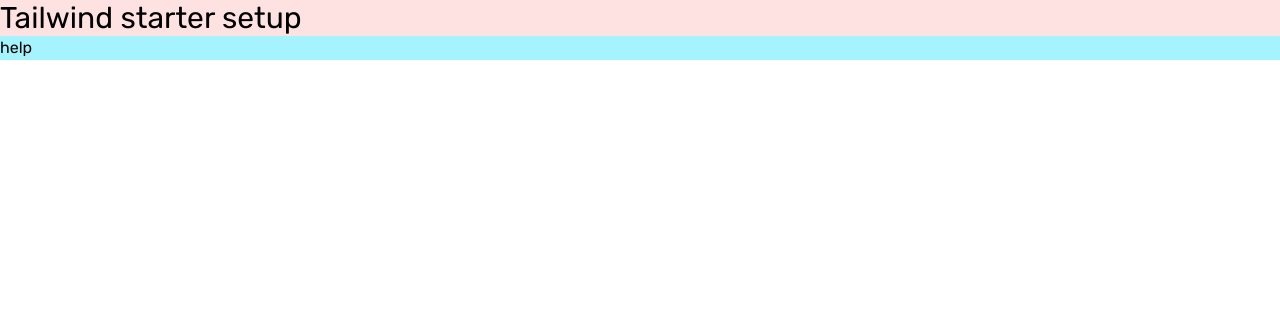
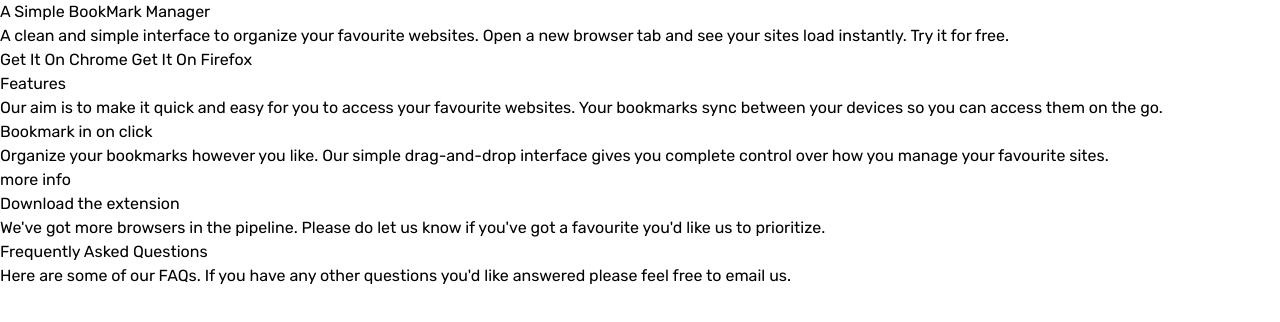
Before and after one commit to AJenkinsSolutions/my-bookmarks-ui, a website: page index.html in a window 1280 px wide. Drawn offline with Linux system fonts and the light colour scheme.

Commit message:
Add static content

```diff
--- a/index.html
+++ b/index.html
@@ -17,8 +17,132 @@
     <title>Bookmark</title>
 </head>
 <body>
-    <h1 class="text-3xl bg-red-100">Tailwind starter setup</h1>
+    <nav class="flex">
+        <!-- logo -->
 
-    <div class="bg-cyan-200">help</div>
+        <!-- menu items -->
+
+    </nav>
+    <!-- Hero section  -->
+    <section id="hero-section">
+
+        <!-- main image -->
+
+        <!-- content -->
+        <div>
+            <h1>
+                A Simple BookMark Manager
+            </h1>
+            <p>
+                A clean and simple interface to organize your favourite websites.
+                Open a new browser tab and see your sites load instantly.
+                 Try it for free.
+            </p>
+            <!-- buttons -->
+            <div>
+                <button>
+                    Get It  On Chrome
+                </button>
+                <button>
+                    Get It On Firefox
+                </button>
+            </div>
+        </div>
+    </section>
+
+
+    <!-- features section -->
+    <section id="features-section">
+        <h1>
+            Features
+        </h1>
+
+        <p>
+            Our aim is to make it quick and easy for you to access your favourite websites.
+            Your bookmarks sync between your devices so you can access them on the go.
+        </p>
+
+    </section>
+
+    <!-- Tab section -->
+    <section id="tab-section">
+
+        <!-- contents -->
+        <div>
+            <h1>
+                Bookmark in on click
+            </h1>
+            <p>
+                Organize your bookmarks however you like.
+                Our simple drag-and-drop interface gives you complete control over how you manage your favourite sites.
+            </p>
+            <div>
+                <button>
+                    more info
+                </button>
+            </div>
+        </div>
+
+    </section>
+
+
+    <!-- Downloads Section -->
+    <section id="downloads-section">
+
+        <div>
+            <h1>
+                Download the extension
+            </h1>
+            <p>
+                We've got more browsers in the pipeline.
+                Please do let us know if you've got a favourite you'd like us to prioritize.
+            </p>
+        </div>
+
+    </section>
+
+    <!-- Cards Section  -->
+    <section id="cards-section">
+
+        <!-- card 1 -->
+        <div>
+
+        </div>
+
+    </section>
+
+    <!-- FAQ Section -->
+    <section id="faq-section">
+         <div>
+            <h1>
+                Frequently Asked Questions
+
+            </h1>
+            <p>
+                Here are some of our FAQs.
+                If you have any other questions you'd like answered please feel free to email us.
+            </p>
+         </div>
+         <!-- Questions -->
+         <div>
+
+         </div>
+
+
+    </section>
+    <!-- CTA -->
+    <section id="cta-section">
+
+
+
+
+    </section>
+
+    <!-- Footer -->
+    <footer>
+
+    </footer>
+
+
 </body>
 </html>
```
Also changed, not shown: css/style.css.
